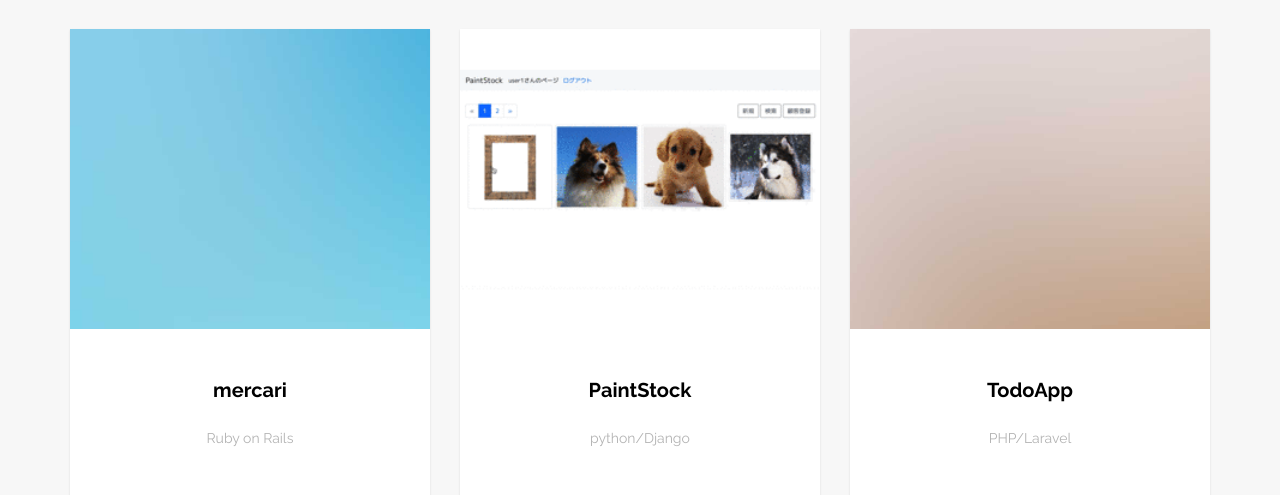
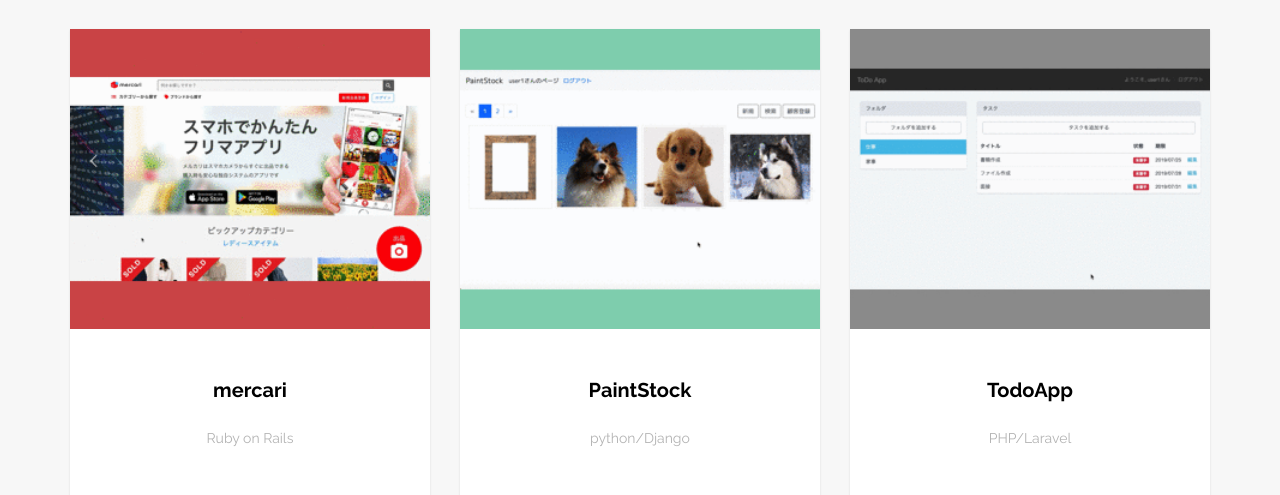
Before and after one commit to nobu04/nobu04.github.io, a plain HTML site: page index.html in a window 1280 px wide. Shown: the part 305-800 px from the top of the page. Drawn offline with Linux system fonts and the light colour scheme; files whose address does not match are found by name.

Commit message:
gifの追加

```diff
--- a/index.html
+++ b/index.html
@@ -90,7 +90,7 @@
 			<div class="row">
 				<div class="col-md-4 animate-box">
 					<a href="#" class="item-grid text-center">
-						<div class="image" style="background-image: url(images/image_1.jpg)"></div>
+						<div class="image" style="background-image: url(images/mercari.gif)"></div>
 						<div class="v-align">
 							<div class="v-align-middle">
 								<h3 class="title">mercari</h3>
@@ -101,7 +101,7 @@
 				</div>
 				<div class="col-md-4 animate-box">
 					<a href="#" class="item-grid text-center">
-						<div class="image" style="background-image: url(images/PaintStock.gif)"></div>
+						<div class="image" style="background-image: url(images/PaintStock_gif.gif)"></div>
 						<div class="v-align">
 							<div class="v-align-middle">
 								<h3 class="title">PaintStock</h3>
@@ -112,7 +112,7 @@
 				</div>
 				<div class="col-md-4 animate-box">
 					<a href="#" class="item-grid text-center">
-						<div class="image" style="background-image: url(images/image_3.jpg)"></div>
+						<div class="image" style="background-image: url(images/TodoApp.gif)"></div>
 						<div class="v-align">
 							<div class="v-align-middle">
 								<h3 class="title">TodoApp</h3>
```
Also changed, not shown: images/PaintStock.gif (deleted), images/PaintStock_gif.gif (added), images/TodoApp.gif (added), images/mercari.gif (added).
